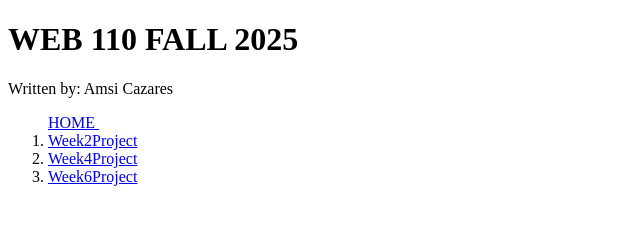
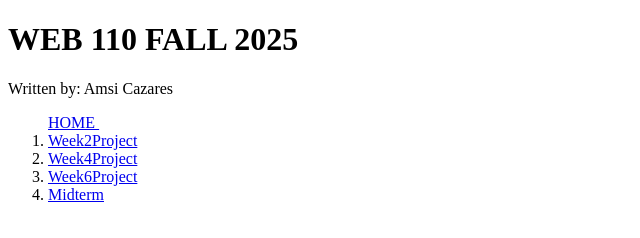
Before and after one commit to abcaza/WEB110Fall2025, a plain HTML site: page index.html in a window 1280 px wide. Shown: the full height of the page, 0-640 px from the left. Drawn offline with Linux system fonts and the light colour scheme.

Commit message:
Update index.html

```diff
--- a/index.html
+++ b/index.html
@@ -15,6 +15,7 @@
 					<li><a href="Week2Project/home.html">Week2Project</a>&nbsp;&nbsp;</li>
 					<li><a href="Week4Project/home.html">Week4Project</a> &nbsp;&nbsp; </li>
 					<li><a href="Week6Project/home.html">Week6Project</a> &nbsp;&nbsp; </li>
+					<li><a href="Midterm/home.html">Midterm</a> &nbsp;&nbsp; </li>
 				</ol>
 
 			</nav>
```
